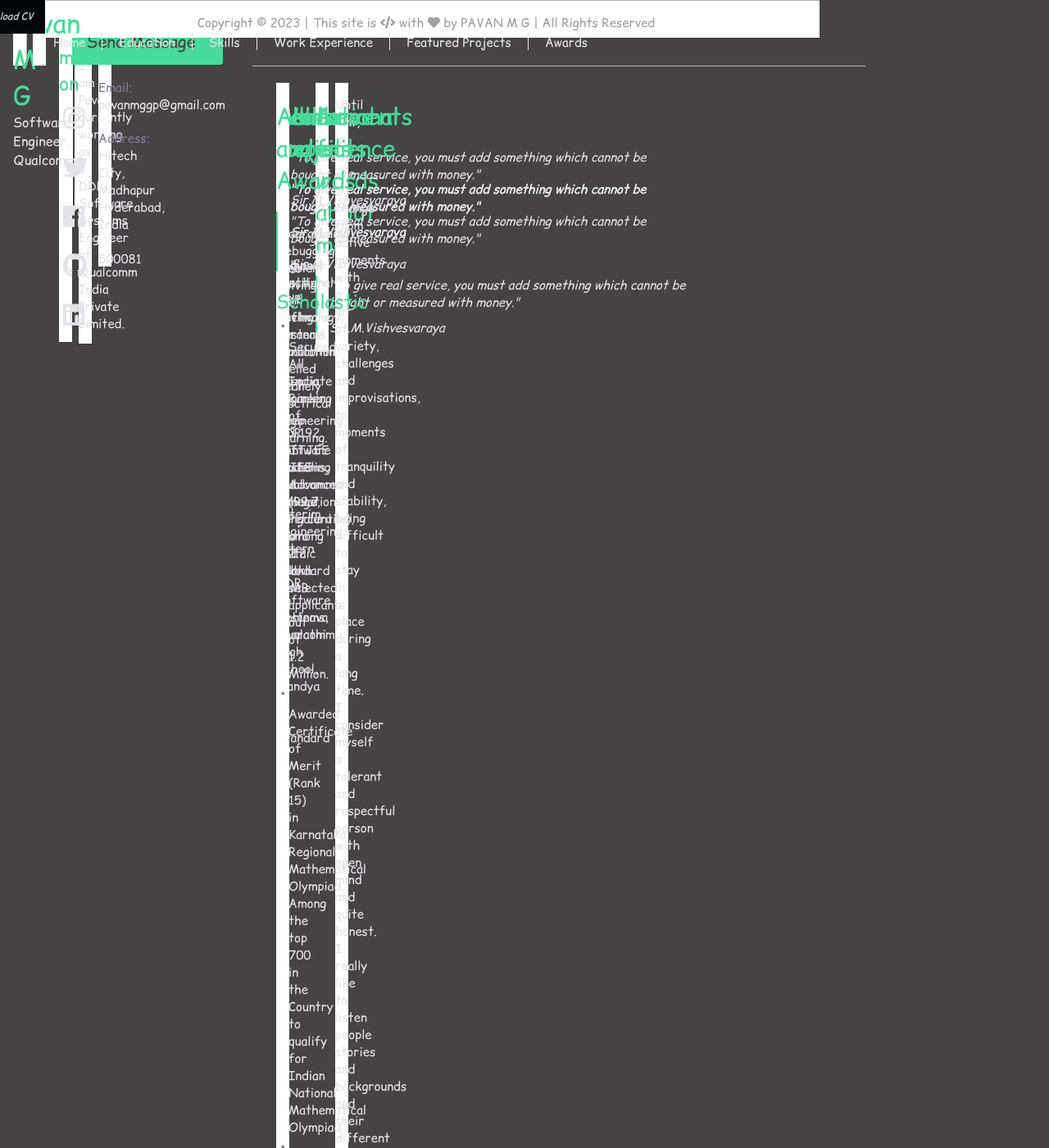
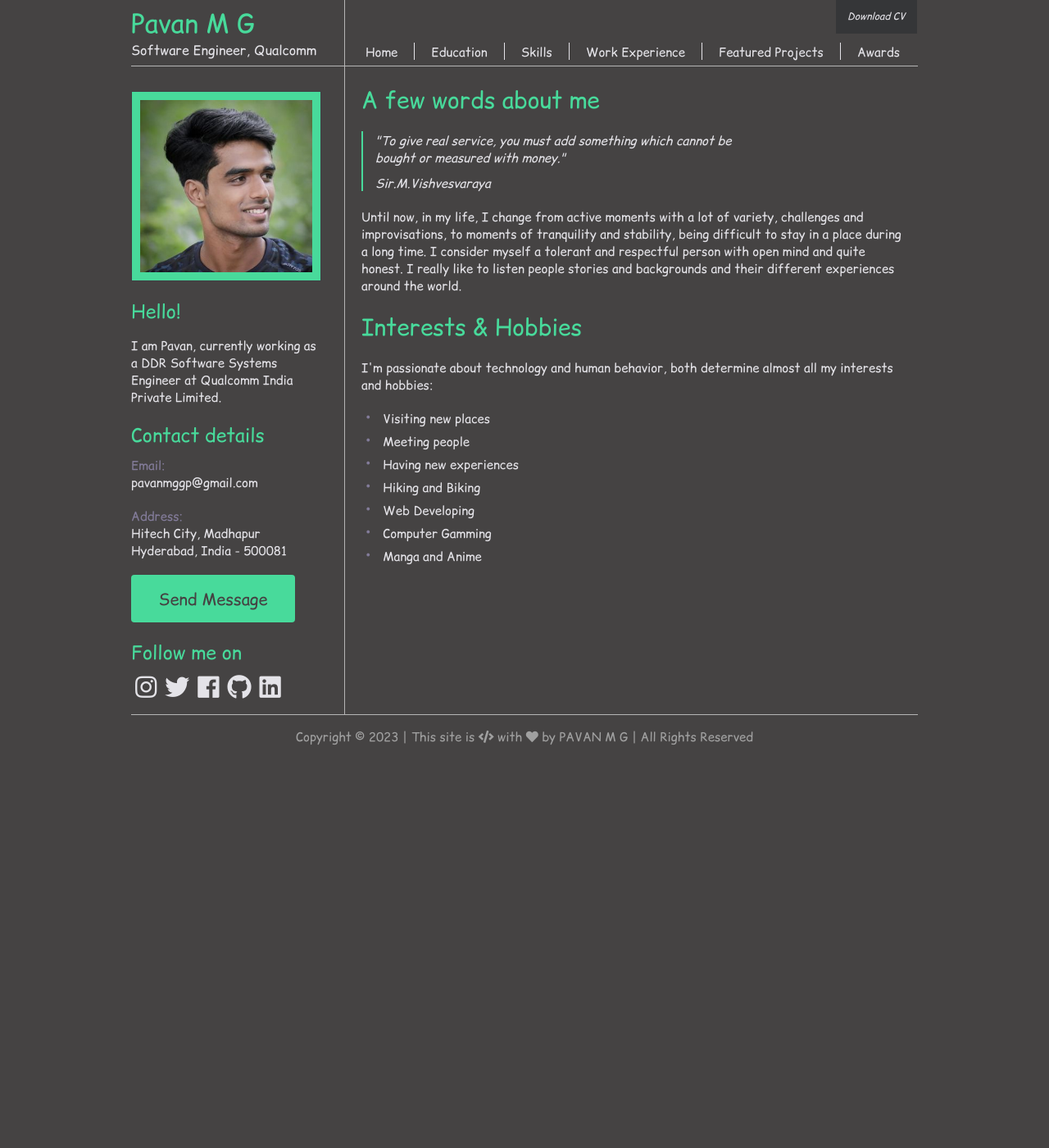
Before and after one commit to pavan-mg/pavan-mg.github.io, a Jekyll site: the page built from index.html, in a window 1280 px wide and 1400 px high. Shown: the whole window at 82% size. Built offline with Jekyll 4.4.1, drawn with Linux system fonts in a browser that asks for light colours; some of the changed text lies outside the part shown.

Commit message:
revert loading

```diff
--- a/_layouts/default.html
+++ b/_layouts/default.html
@@ -18,7 +18,6 @@
     <meta name="viewport" content="width=device-width, initial-scale=1.0">
   </head>
   <!-- MAIN CONTAINER -->
-  <div class="loader"><div></div>
   <div id="main_container">
     <!-- HEADER -->
     <div id="header">
--- a/css/main.css
+++ b/css/main.css
@@ -65,42 +65,6 @@
 		text-indent: 0;
 	}
 
-.loader {
-	display: inline-block;
-	position: relative;
-	width: 80px;
-	height: 80px;
-	}
-	  .loader div {
-		display: inline-block;
-		position: absolute;
-		left: 8px;
-		width: 16px;
-		background: #fff;
-		animation: lds-facebook 1.2s cubic-bezier(0, 0.5, 0.5, 1) infinite;
-	  }
-	  .loader div:nth-child(1) {
-		left: 8px;
-		animation-delay: -0.24s;
-	  }
-	  .loader div:nth-child(2) {
-		left: 32px;
-		animation-delay: -0.12s;
-	  }
-	  .loader div:nth-child(3) {
-		left: 56px;
-		animation-delay: 0;
-	  }
-	  @keyframes loader {
-		0% {
-		  top: 8px;
-		  height: 64px;
-		}
-		50%, 100% {
-		  top: 24px;
-		  height: 32px;
-		}
-	  }
 /* Main tags */
 
 body {
```
